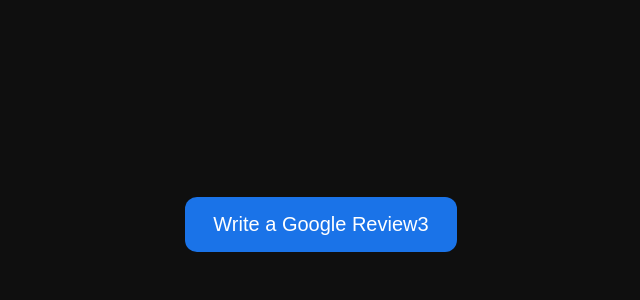
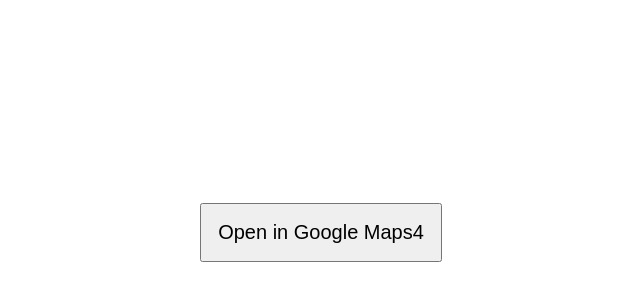
Before and after one commit to swapisceo/BaseApp, a plain HTML site: page index.html in a window 1280 px wide. Shown: the part 176-476 px from the top of the page, without its empty margins (319-959 px from the left). Drawn offline with Linux system fonts and the light colour scheme.

Commit message:
index.html

```diff
--- a/index.html
+++ b/index.html
@@ -1,61 +1,20 @@
 <!DOCTYPE html>
-<html lang="en">
+<html>
 <head>
-  <meta charset="UTF-8" />
-  <meta name="viewport" content="width=device-width, initial-scale=1.0" />
-  <title>Review Test</title>
-  <style>
-    body {
-      margin: 0;
-      height: 100vh;
-      display: flex;
-      justify-content: center;
-      align-items: center;
-      font-family: system-ui, -apple-system, BlinkMacSystemFont, sans-serif;
-      background: #0f0f0f;
-    }
+  <meta name="viewport" content="width=device-width, initial-scale=1.0">
+</head>
+<body style="display:flex;justify-content:center;align-items:center;height:100vh">
 
-    button {
-      font-size: 20px;
-      padding: 16px 28px;
-      border-radius: 12px;
-      border: none;
-      background: #1a73e8;
-      color: white;
-      cursor: pointer;
-    }
+<button onclick="openMaps()" style="font-size:20px;padding:16px">
+  Open in Google Maps4
+</button>
 
-    button:active {
-      transform: scale(0.97);
-    }
-  </style>
-</head>
-<body>
-
-  <button onclick="openReview()">
-    Write a Google Review3
-  </button>
-
-  <script>
-      function openReview() {
-    const placeId = "ChIJjVz2SgA5nDkRxCcSsbxT9E0";
-
-    const appUrl =
-      "intent://search.google.com/local/writereview?placeid=" + placeId +
-      "#Intent;scheme=https;package=com.google.android.apps.maps;end";
-
-    const webUrl =
-      "https://search.google.com/local/writereview?placeid=" + placeId;
-
-    // Try opening Google Maps
-    window.location.href = appUrl;
-
-    // Fallback to browser after 700ms
-    setTimeout(() => {
-      window.location.href = webUrl;
-    }, 700);
+<script>
+  function openMaps() {
+    window.location.href =
+      "https://www.google.com/maps/place/?q=place_id:ChIJjVz2SgA5nDkRxCcSsbxT9E0";
   }
-  </script>
+</script>
 
 </body>
 </html>
```
